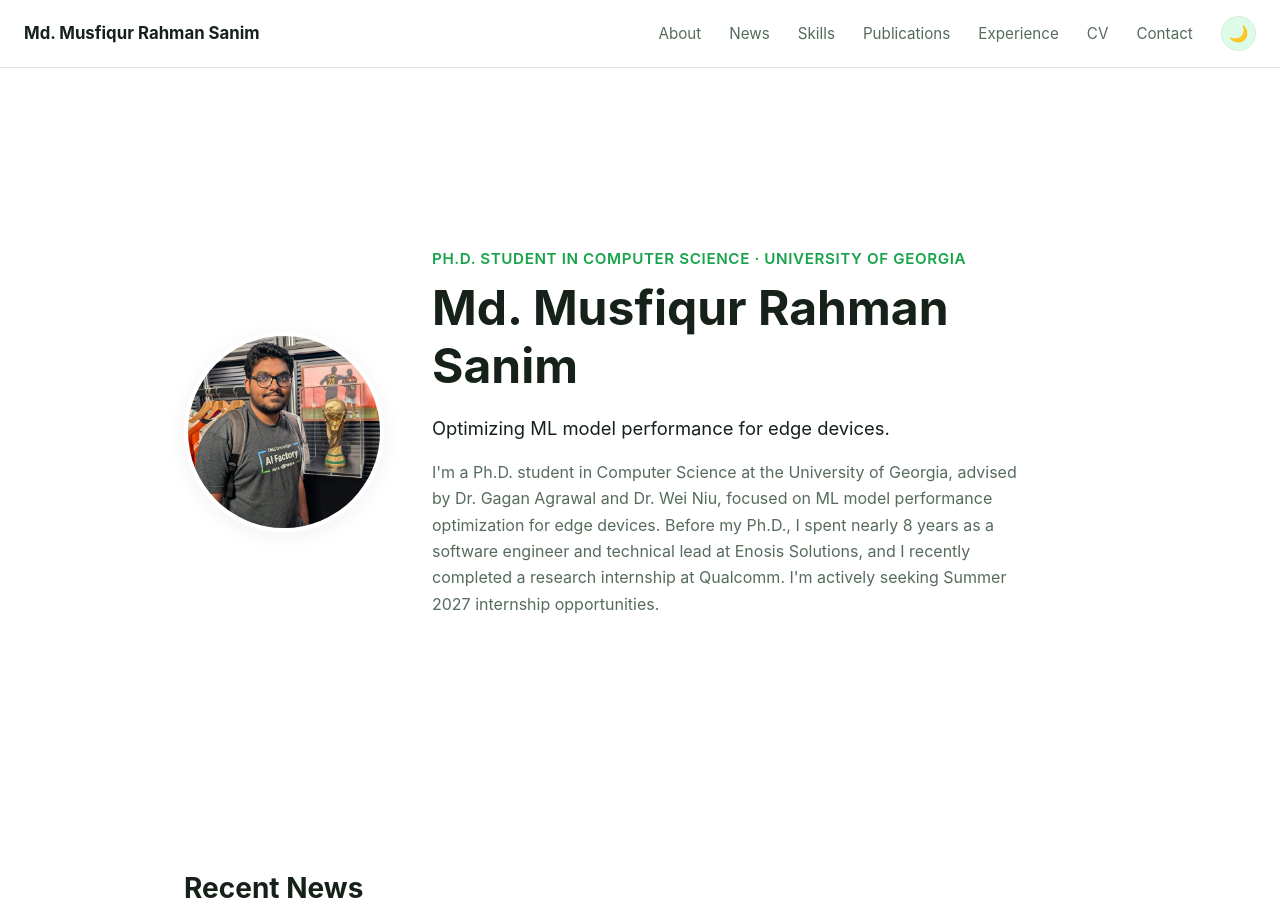
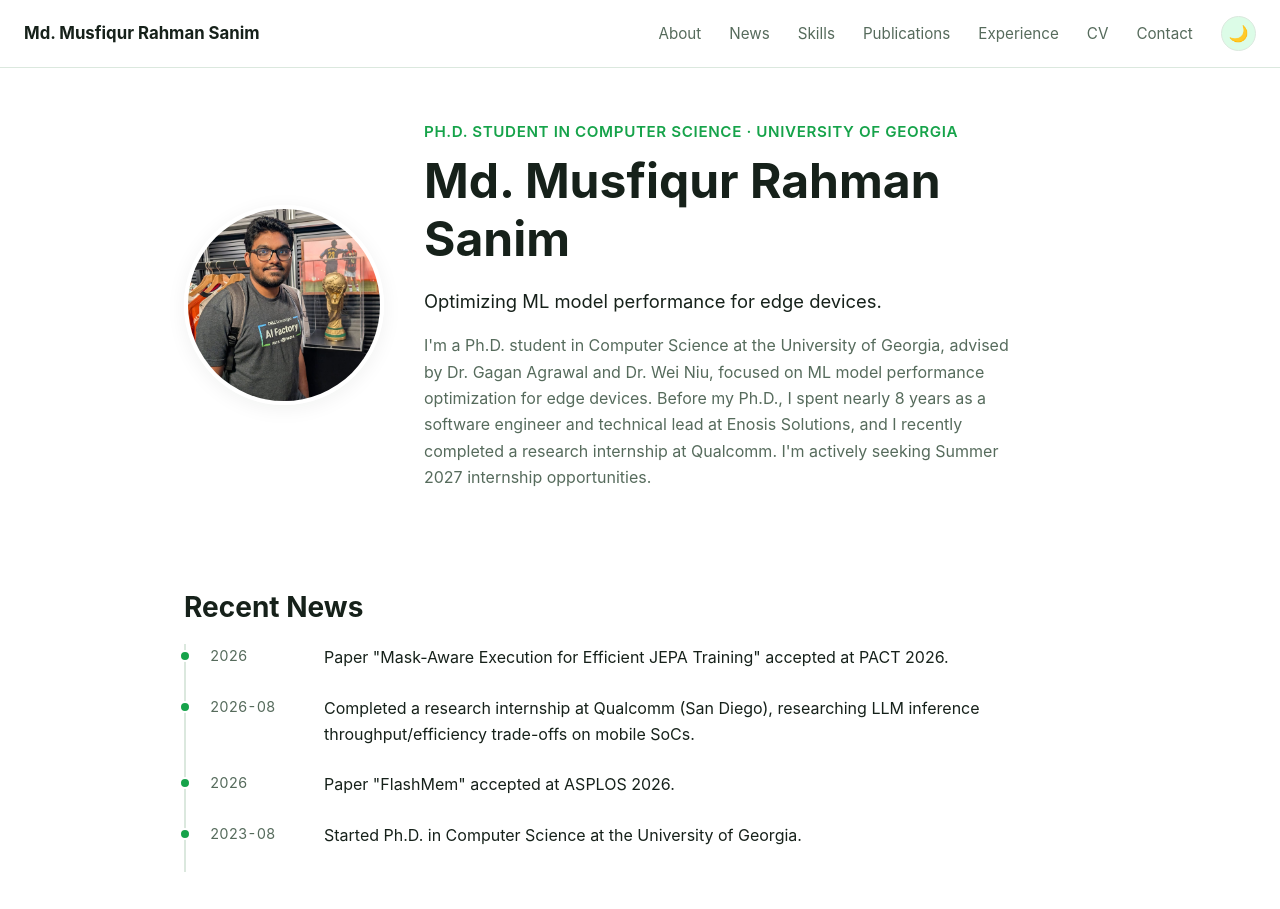
Before and after one commit to math10/math10.github.io, a plain HTML site: page index.html in a window 1280 px wide. Shown: the top 909 px of the page. Drawn offline with Linux system fonts and the light colour scheme.

Commit message:
Reduce excess vertical whitespace in sections
Hero was forced to fill the full viewport height and every section
had oversized top/bottom padding, leaving large empty gaps.

Co-Authored-By: Claude Sonnet 5 <noreply@anthropic.com>

```diff
--- a/css/base.css
+++ b/css/base.css
@@ -65,14 +65,14 @@ h1, h2, h3 {
 
 section,
 footer.contact {
-  padding: 4.5rem 1.5rem;
+  padding: 2.75rem 1.5rem;
   max-width: var(--max-width);
   margin: 0 auto;
 }
 
 section h2 {
   font-size: 1.75rem;
-  margin-bottom: 1.5rem;
+  margin-bottom: 1.25rem;
 }
 
 /* Scroll-reveal animation, applied by js/utils.js via IntersectionObserver */
--- a/css/math10.css
+++ b/css/math10.css
@@ -3,10 +3,9 @@
 .hero {
   display: flex;
   align-items: center;
-  gap: 3rem;
-  min-height: calc(100vh - 64px);
-  padding-top: 2rem;
-  padding-bottom: 2rem;
+  gap: 2.5rem;
+  padding-top: 2.5rem;
+  padding-bottom: 2.5rem;
 }
 
 .hero-photo {
@@ -56,8 +55,6 @@
   .hero {
     flex-direction: column;
     text-align: center;
-    min-height: auto;
-    padding-top: 3rem;
   }
 
   .hero-bio {
```
